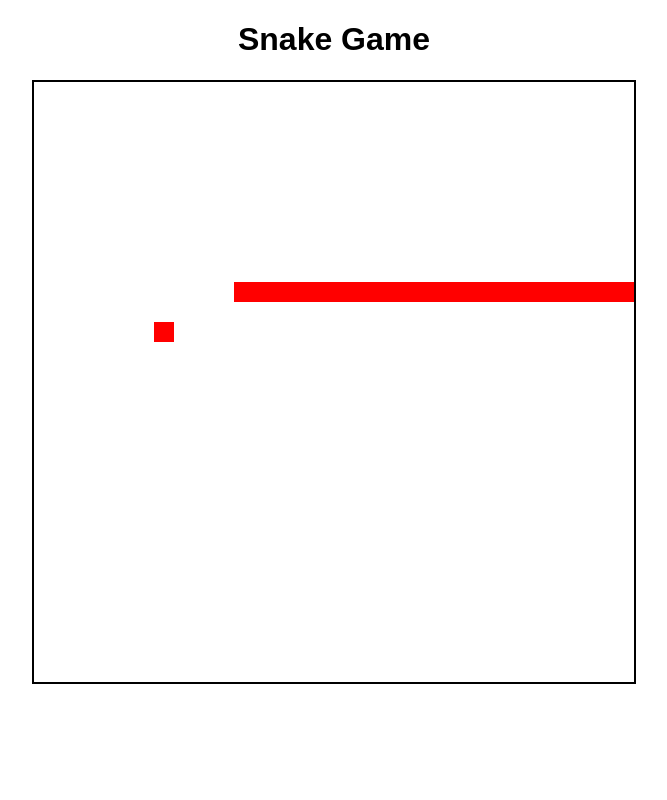
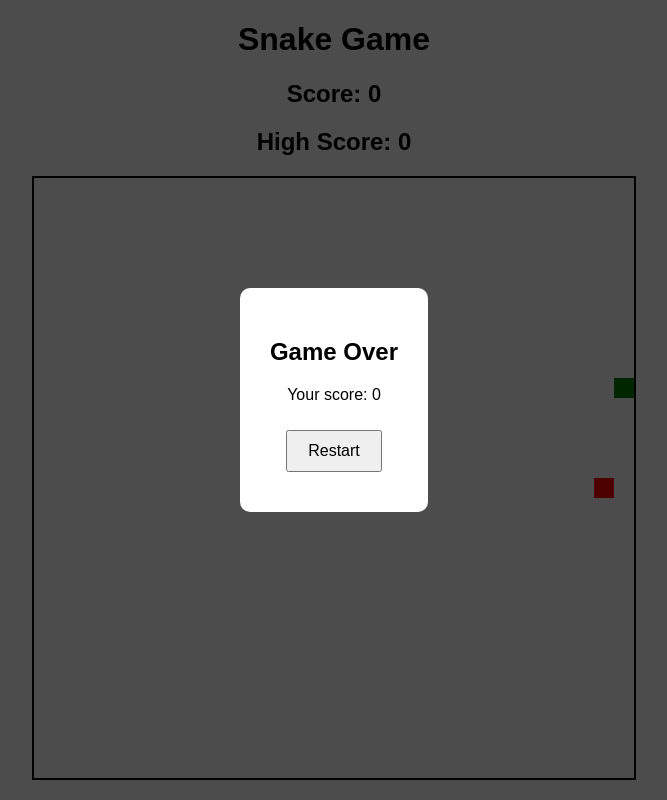
Before and after one commit to sngawang/infra-api, a Flask app: page / in a window 1280 px wide. Shown: the whole page, without its empty margins (306-973 px from the left). Run offline with Flask 3, Linux system fonts and the light colour scheme.

Commit message:
trying to make the snake game work properly

```diff
--- a/snake-web-game/static/game.js
+++ b/snake-web-game/static/game.js
@@ -1,27 +1,43 @@
+// Grab canvas and context
 const canvas = document.getElementById("gameCanvas");
 const ctx = canvas.getContext("2d");
-const canvasSize = 600;
-canvas.width = canvasSize;
-canvas.height = canvasSize;
 
-
-const box = 20;
-let snake = [{x: 200, y: 200}];
+const box = 20; // size of each square
+let snake = [{ x: 200, y: 200 }];
 let dx = box;
 let dy = 0;
+let score = 0;
+let highScore = 0;
+
+// Initialize food
 let food = {
-	x: Math.floor(Math.random() * 20) * box,
-	y: Math.floor(Math.random() * 20) * box
+    x: Math.floor(Math.random() * (canvas.width / box)) * box,
+    y: Math.floor(Math.random() * (canvas.height / box)) * box
 };
 
+// Overlay for game over screen
+const overlay = document.getElementById("gameOverOverlay");
+
+// Get high score from backend
+fetch('/highscore')
+    .then(res => res.json())
+    .then(data => {
+        highScore = data.highscore;
+        document.getElementById("high").textContent = `High Score: ${highScore}`;
+    });
+
+// Drawing loop
+let gameLoop = setInterval(draw, 100);
+
 function draw() {
-	ctx.clearRect(0, 0, canvas.width, canvas.heigh);
+    ctx.clearRect(0, 0, canvas.width, canvas.height);
 
     // Draw food
     ctx.fillStyle = "red";
     ctx.fillRect(food.x, food.y, box, box);
 
     // Draw snake
+    ctx.fillStyle = "green";
     for (let s of snake) {
         ctx.fillRect(s.x, s.y, box, box);
     }
@@ -30,24 +46,39 @@
     const head = { x: snake[0].x + dx, y: snake[0].y + dy };
     snake.unshift(head);
 
-	// Check food collision
+    // Eat food
     if (head.x === food.x && head.y === food.y) {
+        score++;
+        document.getElementById("score").textContent = `Score: ${score}`;
+
         food = {
             x: Math.floor(Math.random() * (canvas.width / box)) * box,
             y: Math.floor(Math.random() * (canvas.height / box)) * box
         };
     } else {
-		snake.pop();
+        snake.pop(); // remove tail
     }
 
-	// Wall collision
-	if ( head.x < 0 || head.x >= canvas.width || head.y < 0 || head.y >= canvas.height || snake.slice(1).some(s => s.x === head.x && s.y === head.y) ) {
-		alert("Game Over!");
-		document.location.reload();
+    // Collision check
+    if (
+        head.x < 0 || head.x >= canvas.width ||
+        head.y < 0 || head.y >= canvas.height ||
+        snake.slice(1).some(s => s.x === head.x && s.y === head.y)
+    ) {
+        clearInterval(gameLoop);
+        overlay.style.display = "flex";
+
+        // Save high score if it's new
+        fetch('/highscore', {
+            method: 'POST',
+            headers: { 'Content-Type': 'application/json' },
+            body: JSON.stringify({ score: score })
+        });
     }
 }
 
-function ChangeDirection(e) {
+// Control snake direction
+function changeDirection(e) {
     if (e.key === "ArrowUp" && dy === 0) {
         dx = 0; dy = -box;
     } else if (e.key === "ArrowDown" && dy === 0) {
@@ -59,5 +90,13 @@
     }
 }
 
-document.addEventListener("keydown", ChangeDirection);
-setInterval(draw,100)
+document.addEventListener("keydown", changeDirection);
+
+// Game over buttons
+function restartGame() {
+    document.location.reload();
+}
+
+function endGame() {
+    overlay.style.display = "none";
+}
--- a/snake-web-game/static/style.css
+++ b/snake-web-game/static/style.css
@@ -7,3 +7,26 @@
 canvas {
 	border: 2px solid black;
 }
+
+.overlay {
+    position: fixed;
+    top: 0; left: 0;
+    width: 100%; height: 100%;
+    background-color: rgba(0, 0, 0, 0.7);
+    display: none;
+    align-items: center;
+    justify-content: center;
+    z-index: 1000;
+}
+
+.overlay-content {
+    background: white;
+    padding: 30px;
+    border-radius: 10px;
+    text-align: center;
+}
+.overlay-content button {
+    margin: 10px;
+    padding: 10px 20px;
+    font-size: 16px;
+}
--- a/snake-web-game/templates/index.html
+++ b/snake-web-game/templates/index.html
@@ -7,7 +7,20 @@
 </head>
 <body>
 	<h1> Snake Game </h1>
+	<h2 id=""score">Score: 0</h2>
+	<h2 id="highScore">High Score: 0</h2>
+
 	<canvas id="gameCanvas" width="600" height="600"></canvas>
+	<!--Game over overlay-->
+	<div id="gameOverOverlay" class="overlay">
+		<div class="overlay-content">
+			<h2>Game Over</h2>
+			<p>Your score: <span id="finalScore">0</span></p>
+			<button id="restartButton">Restart</button>
+		</div>
+	</div>
+
+	<!-- Link to js script -->
 	<script src="{{ url_for('static', filename='game.js') }}"></script>
 </body>
 </html>
```
Lines whose indentation alone changed are shown as unchanged.
